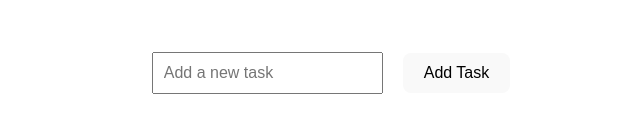
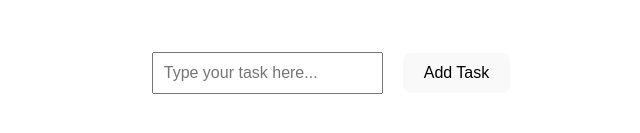
Before and after one commit to KavinduPramod/learn-git-actions, a React (Vite) app: page / in a window 1280 px wide. Shown: the part 379-512 px from the top of the page, without its empty margins (309-949 px from the left). Built offline with nearby package versions, Linux system fonts and the light colour scheme.

Commit message:
Update placeholder text in task input field for clarity

```diff
--- a/src/App.jsx
+++ b/src/App.jsx
@@ -31,7 +31,7 @@ function App() {
         type="text"
         value={newTask}
         onChange={(e) => setNewTask(e.target.value)}
-        placeholder="Add a new task"
+        placeholder="Type your task here..."
       />
       <button onClick={addTask}>Add Task</button>
       <ul>
```
